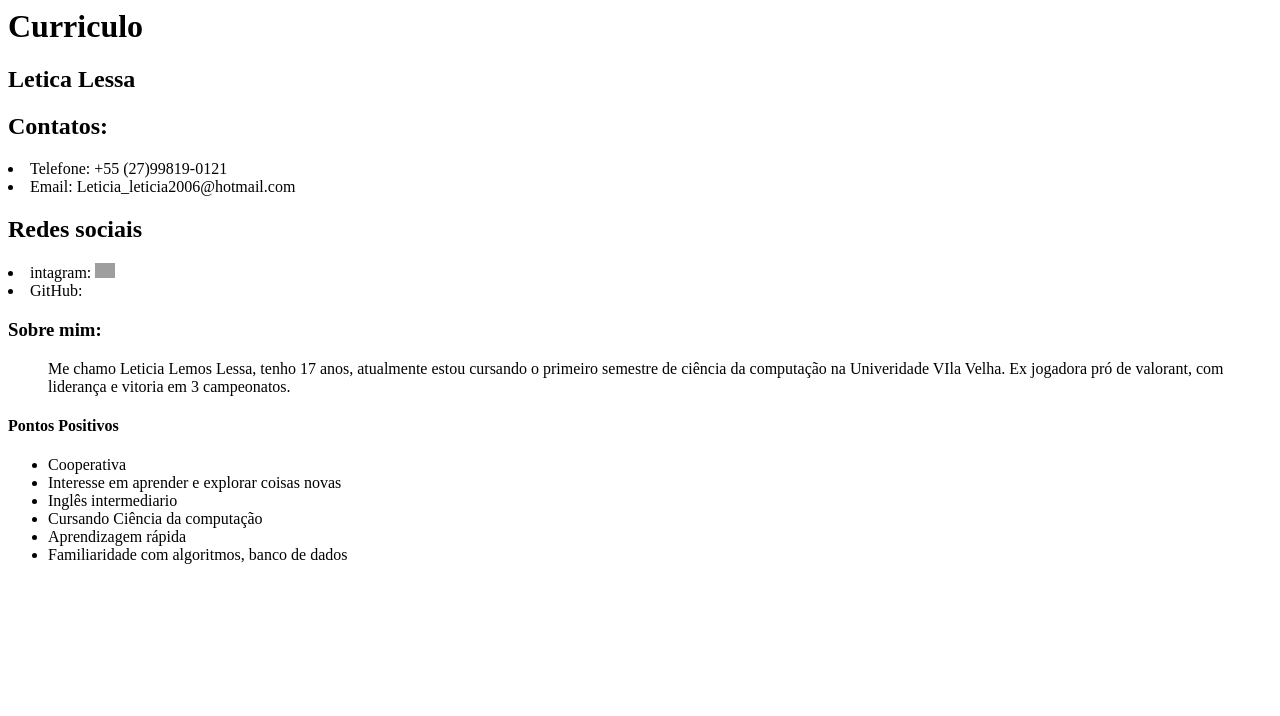
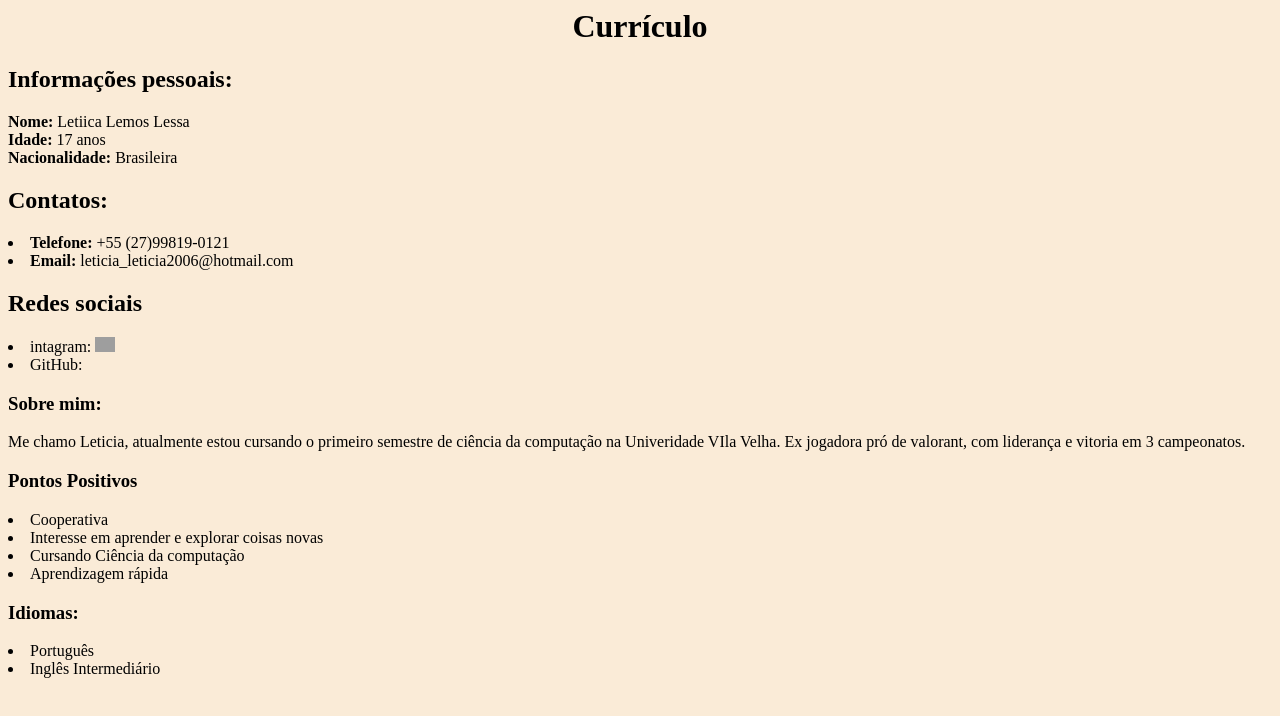
Before and after one commit to Leticialessa/aula21022024, a plain HTML site: page index.html in a window 1280 px wide. Drawn offline with Linux system fonts and the light colour scheme; grey boxes are pictures that could not be loaded.

Commit message:
adicionei cor e informação

```diff
--- a/index.html
+++ b/index.html
@@ -5,31 +5,52 @@
     <title> Portifolio</title>
 </head>
 
+    <style>
+
+        *{
+            background-color: antiquewhite;
+        }
+
+        div{
+            text-align: center;
+        }
+    </style>
+
 <body>
-    <h1> Curriculo</h1>
-    <h2> Letica Lessa</h2>
-    <h2> Contatos:</h2>
-        <li> Telefone: +55 (27)99819-0121</li>
-        <li> Email: Leticia_leticia2006@hotmail.com</li>
-    <h2> Redes sociais</h2>
-        <li> intagram: <a href="https://www.instagram.com/accounts/login/?next=https%3A%2F%2Fwww.instagram.com%2F"><img src="https://t.ctcdn.com.br/Ym9t_1dCfwc9uIknM54YCC4phg8=/i489927.jpeg" width="20"></a></li>
-        <li> GitHub: <a href="https://github.com/Leticialessa"><img scr="https://www.google.com/url?sa=i&url=https%3A%2F%2Fen.wikipedia.org%2Fwiki%2FGitHub&psig=AOvVaw0sJMvQfkrDad_GW9OT0F4r&ust=1709213905987000&source=images&cd=vfe&opi=89978449&ved=0CBIQjRxqFwoTCKCn6smUzoQDFQAAAAAdAAAAABAE"
-            widght="20"></a> </li>
+    <div>
+    <h1> Currículo</h1>
+    </div>
+
+    <h2> Informações pessoais:</h2>
+         <b>Nome: </b>Letiica Lemos Lessa <br>
+         <b>Idade:</b> 17 anos <br>
+         <b> Nacionalidade:</b> Brasileira <br>
+    <h2>
+        <b>Contatos:</h2> </b>
+        <li>
+            <b>Telefone:</b> +55 (27)99819-0121</li>
+        <li>
+            <b> Email:</b> leticia_leticia2006@hotmail.com</li>
+    <h2>    <b> Redes sociais</h2></b>
+        <li> intagram: <a href="https://www.google.com/url?sa=i&url=https%3A%2F%2Fpt.vecteezy.com%2Fpng%2F18930691-logotipo-do-instagram-png-icone-do-instagram-transparente&psig=AOvVaw2DsPnK__BUd5d64ssSlooe&ust=1709299423127000&source=images&cd=vfe&opi=89978449&ved=0CBAQjRxqFwoTCMDo4LzT0IQDFQAAAAAdAAAAABAH"><img
+                src="https://t.ctcdn.com.br/Ym9t_1dCfwc9uIknM54YCC4phg8=/i489927.jpeg" width="20"></a></li>
+        <li> GitHub: <a href="https://github.com/Leticialessa"><img
+                scr="https://www.google.com/url?sa=i&url=https%3A%2F%2Fen.wikipedia.org%2Fwiki%2FGitHub&psig=AOvVaw0sJMvQfkrDad_GW9OT0F4r&ust=1709213905987000&source=images&cd=vfe&opi=89978449&ved=0CBIQjRxqFwoTCKCn6smUzoQDFQAAAAAdAAAAABAE"
+                widght="20"></a> </li>
 
     <h3> Sobre mim:</h3>
-        <ul> Me chamo Leticia Lemos Lessa, tenho 17 anos, atualmente estou cursando o primeiro semestre de ciência da
-        computação na Univeridade VIla Velha. Ex jogadora pró de valorant, com liderança e vitoria em 3 campeonatos.
-        </ul>
-    <h4> Pontos Positivos </h4>
-        <ul>
-            <li> Cooperativa </li>
-            <li> Interesse em aprender e explorar coisas novas</li>
-            <li> Inglês intermediario</li>
-            <li> Cursando Ciência da computação</li>
-            <li> Aprendizagem rápida</li>
-            <li> Familiaridade com algoritmos, banco de dados</li>
+     Me chamo Leticia, atualmente estou cursando o primeiro semestre de ciência da computação na Univeridade VIla Velha. Ex jogadora pró de valorant, com liderança e vitoria em 3 campeonatos.
+    <h3> <b>Pontos Positivos </h3> </b>
+        <li> Cooperativa </li>
+        <li> Interesse em aprender e explorar coisas novas</li>
+        <li> Cursando Ciência da computação</li>
+        <li> Aprendizagem rápida</li>
+    <h3> Idiomas: </h3>
+        <li> Português</li>
+        <li> Inglês Intermediário</li>
 
-        </ul>
+
+
 
 </body>
 
```
